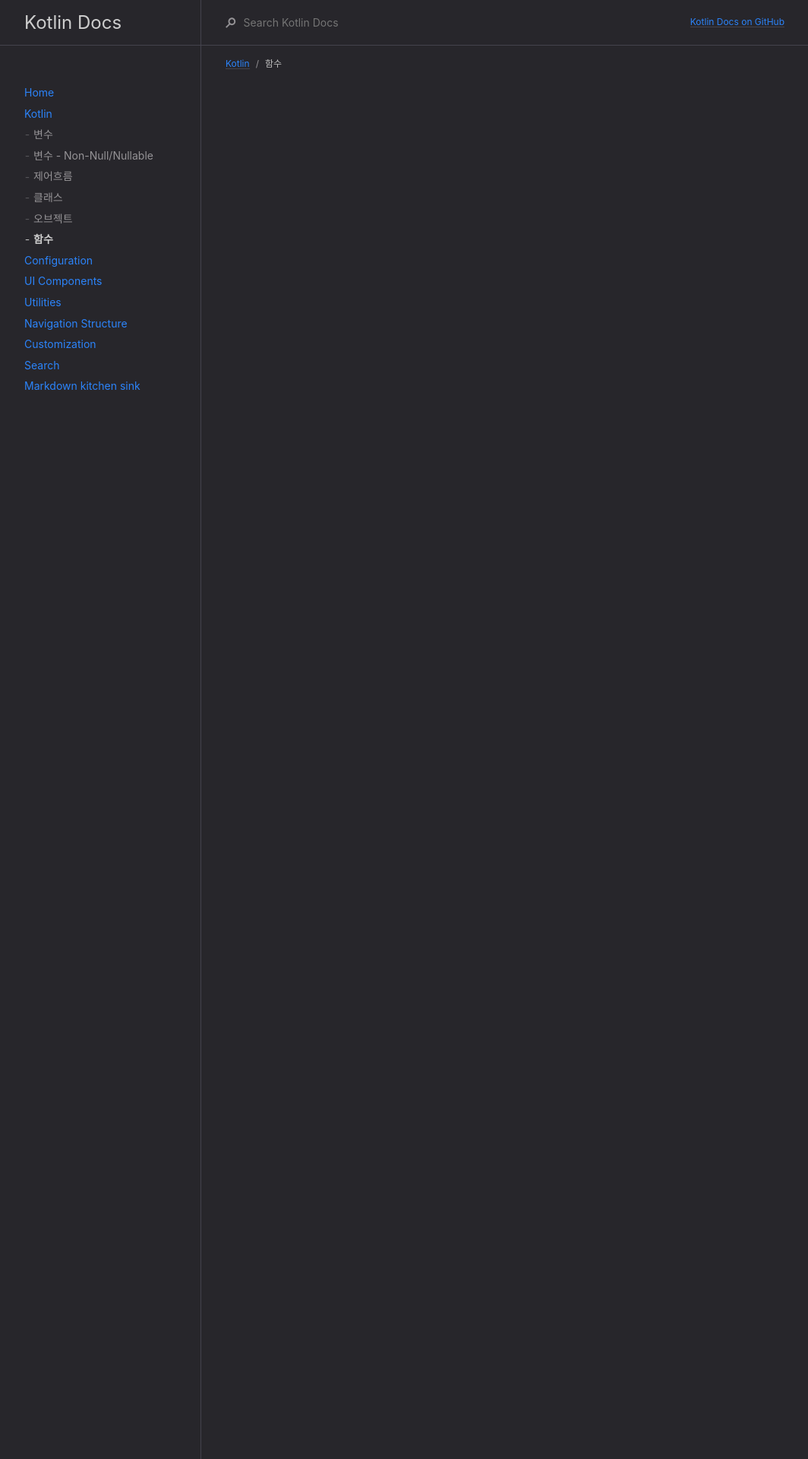
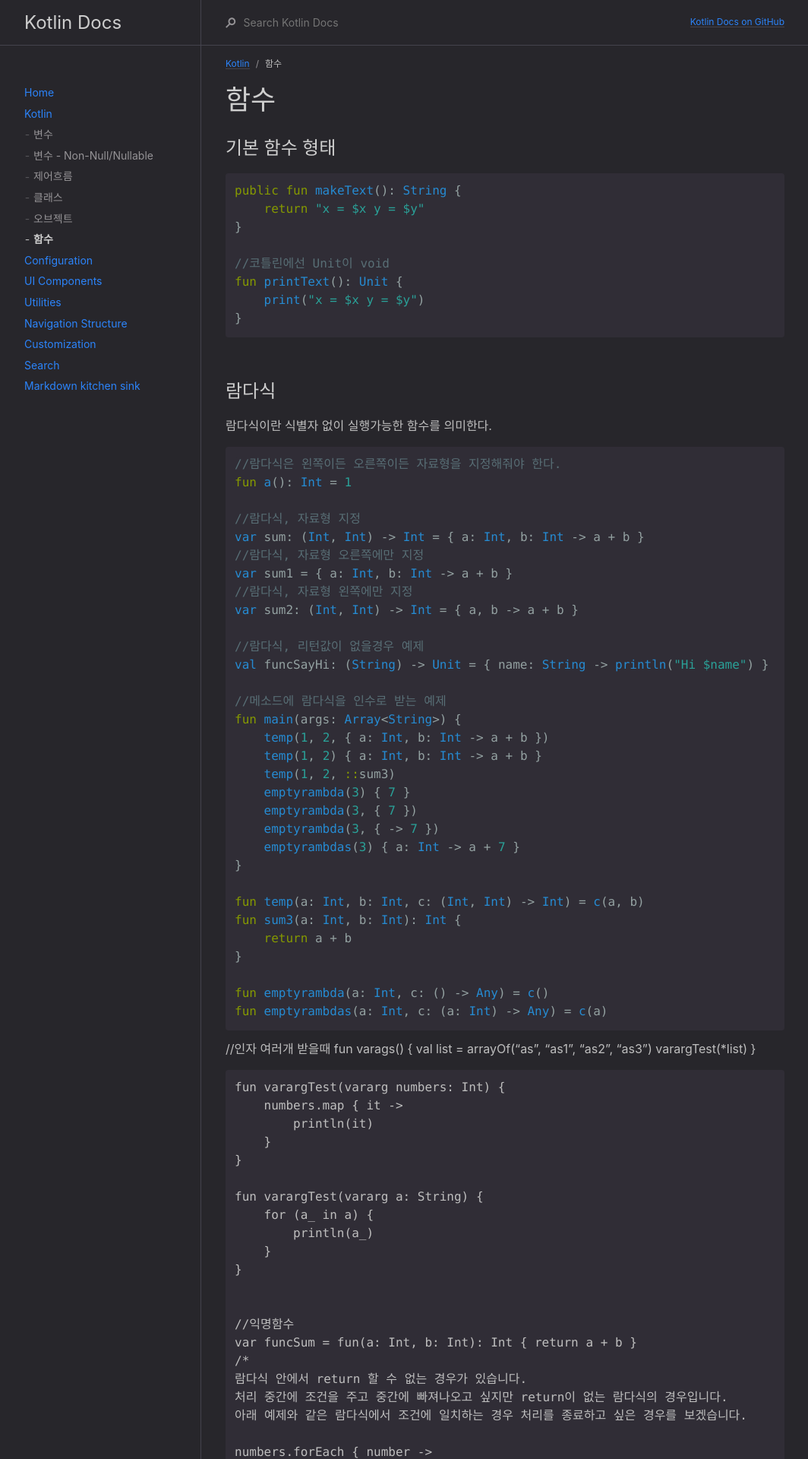
Before and after one commit to labyrintos71/deprecated_docs_2019, a Jekyll site: the page built from docs/kotlin/함수.md, in a window 1280 px wide. Shown: the top 1920 px of the page at 76% size, without its empty margins (107-1171 px from the left). Built offline with Jekyll 4.4.1, drawn with Linux system fonts in a browser that asks for light colours; some of the changed text lies outside the part shown.

Commit message:
테스트

````diff
--- a/docs/kotlin/함수.md
+++ b/docs/kotlin/함수.md
@@ -2,5 +2,190 @@
 layout: default
 title: 함수
 parent: Kotlin
-nav_order: 6
+nav_order: 7
 ---
+#  함수
+## 기본 함수 형태
+```kotlin
+public fun makeText(): String {
+    return "x = $x y = $y"
+}
+
+//코틀린에선 Unit이 void
+fun printText(): Unit {
+    print("x = $x y = $y")
+}
+```
+#### Space
+## 람다식
+람다식이란 식별자 없이 실행가능한 함수를 의미한다.
+```kotlin
+//람다식은 왼쪽이든 오른쪽이든 자료형을 지정해줘야 한다.
+fun a(): Int = 1
+
+//람다식, 자료형 지정
+var sum: (Int, Int) -> Int = { a: Int, b: Int -> a + b }
+//람다식, 자료형 오른쪽에만 지정
+var sum1 = { a: Int, b: Int -> a + b }
+//람다식, 자료형 왼쪽에만 지정
+var sum2: (Int, Int) -> Int = { a, b -> a + b }
+
+//람다식, 리턴값이 없을경우 예제
+val funcSayHi: (String) -> Unit = { name: String -> println("Hi $name") }
+
+//메소드에 람다식을 인수로 받는 예제
+fun main(args: Array<String>) {
+    temp(1, 2, { a: Int, b: Int -> a + b })
+    temp(1, 2) { a: Int, b: Int -> a + b }
+    temp(1, 2, ::sum3)
+    emptyrambda(3) { 7 }
+    emptyrambda(3, { 7 })
+    emptyrambda(3, { -> 7 })
+    emptyrambdas(3) { a: Int -> a + 7 }
+}
+
+fun temp(a: Int, b: Int, c: (Int, Int) -> Int) = c(a, b)
+fun sum3(a: Int, b: Int): Int {
+    return a + b
+}
+
+fun emptyrambda(a: Int, c: () -> Any) = c()
+fun emptyrambdas(a: Int, c: (a: Int) -> Any) = c(a)
+```
+
+
+  //인자 여러개 받을때
+    fun varags() {
+        val list = arrayOf("as", "as1", "as2", "as3")
+        varargTest(*list)
+    }
+
+    fun varargTest(vararg numbers: Int) {
+        numbers.map { it ->
+            println(it)
+        }
+    }
+
+    fun varargTest(vararg a: String) {
+        for (a_ in a) {
+            println(a_)
+        }
+    }
+
+
+    //익명함수
+    var funcSum = fun(a: Int, b: Int): Int { return a + b }
+    /*
+    람다식 안에서 return 할 수 없는 경우가 있습니다.
+    처리 중간에 조건을 주고 중간에 빠져나오고 싶지만 return이 없는 람다식의 경우입니다.
+    아래 예제와 같은 람다식에서 조건에 일치하는 경우 처리를 종료하고 싶은 경우를 보겠습니다.
+
+    numbers.forEach { number ->
+        if (number % 2 == 1) {
+            // 여기에서 처리를 끝내고 싶은 경우
+        }
+
+        ...
+    }
+    이러한 경우에는 람다식이 아닌 익명 함수를 사용하는 것이 좋습니다.
+
+    numbers.forEach(fun(number: Int) {
+        if (number % 2 == 1) {
+            return // 처리 종류
+        }
+
+        ...
+    })
+    */
+
+    //Object
+    //싱글톤 지원 기능
+    //오브젝트 는 싱글통 지원을 위해 만들어짐. 저상태로 사용해도됨
+    //companion 오브젝트는 클래스에서 오브젝트로 선언한 부분만 싱글톤화 됨.
+
+
+    //use
+    //use 키워드는 스트림의 close를 자동으로 해줌
+    //안드로이드에서는 이게 있음openFileInput
+    /*   FileInputStream("file.txt").use {
+           input ->
+           var data = input.read()
+           println(data)
+       }*/
+
+
+    //확장함수
+    var strs = "섹스"
+    val addStr = fun String.(str: String): String {
+        return this + str
+    }
+
+  /*  fun String.deleteLastStr(successor: String): String {
+        return this + successor
+    }*/
+    // 여기서 리시버타입은 String이된다. 즉 확장하는 자기 자신의 타입인것
+    //책에서 나오는 리터럴은 람다를 넘겨준 식. 즉 표현식 그 자체임
+    //         여기 부분
+    private fun String.deleteLastStr(): String {
+        return this.substring(0,this.length-1)
+    }
+
+    private fun Any.deleteLastStrㄴ(): String {
+        return this.toString().substring(0)
+    }
+    var s = 1
+    // str = str.addStr("하기 딱 좋은 날씨로구나.")
+
+    //확장함수 심화
+    fun extendFun() {
+        fun String.lastChar1(): Char = this.get(this.length - 1)
+
+        //this 생략 가능
+        fun String.lastChar2(): Char = get(length - 1)
+
+        fun <T> Collection<T>.convertToString(
+            separator: String = ",",
+            prefix: String = "(",
+            postfix: String = ")"
+        ): String {
+            var result = prefix
+            this.map { it.toString()+separator }.forEach { result = result + it }
+            // == this.forEach { result = result + it + separator }
+            return result.deleteLastStr() + postfix
+        }
+
+        //String 제네릭
+        fun Collection<String>.join(
+            separator: String = ",",
+            prefix: String = "(",
+            postfix: String = ")"
+        ): String = this.toString() + " numbers"
+        //사용
+        val intlist = listOf(1, 2, 3, 4)
+        //intlist.join() //에러!!! Int 타입은 불가능하다
+        // 사용
+        val list = listOf("1", "2", "3")
+        print(list.joinToString())
+    }
+
+    //확장 프로퍼티
+    class extendProperty {
+        //get() 구현
+        val String.lastChar: Char
+            get() = get(length - 1)
+        //  get() { return last().toString()}
+
+        //리스트인경우 get(), set() 구현
+        var List<Any>.name: String
+            get() = name
+            set(value) {
+                name = last().toString()
+            }
+
+        fun test() {
+            "zerog".lastChar        //확장 프로퍼티 호출
+            val list = listOf("a", "b", "c")
+            list.name              //get()
+            list.name = "d"      //set()
+        }
+    }
````
